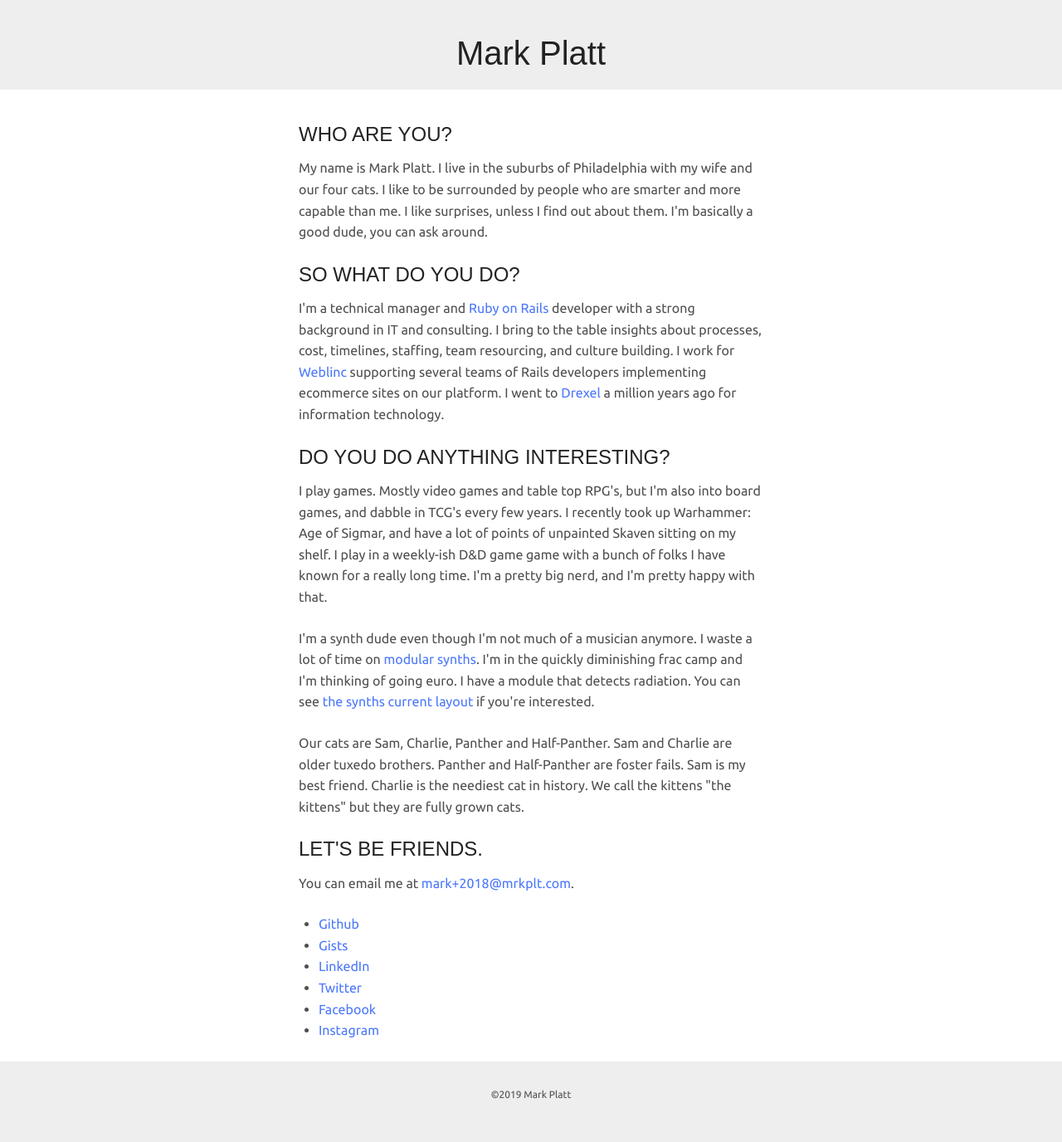
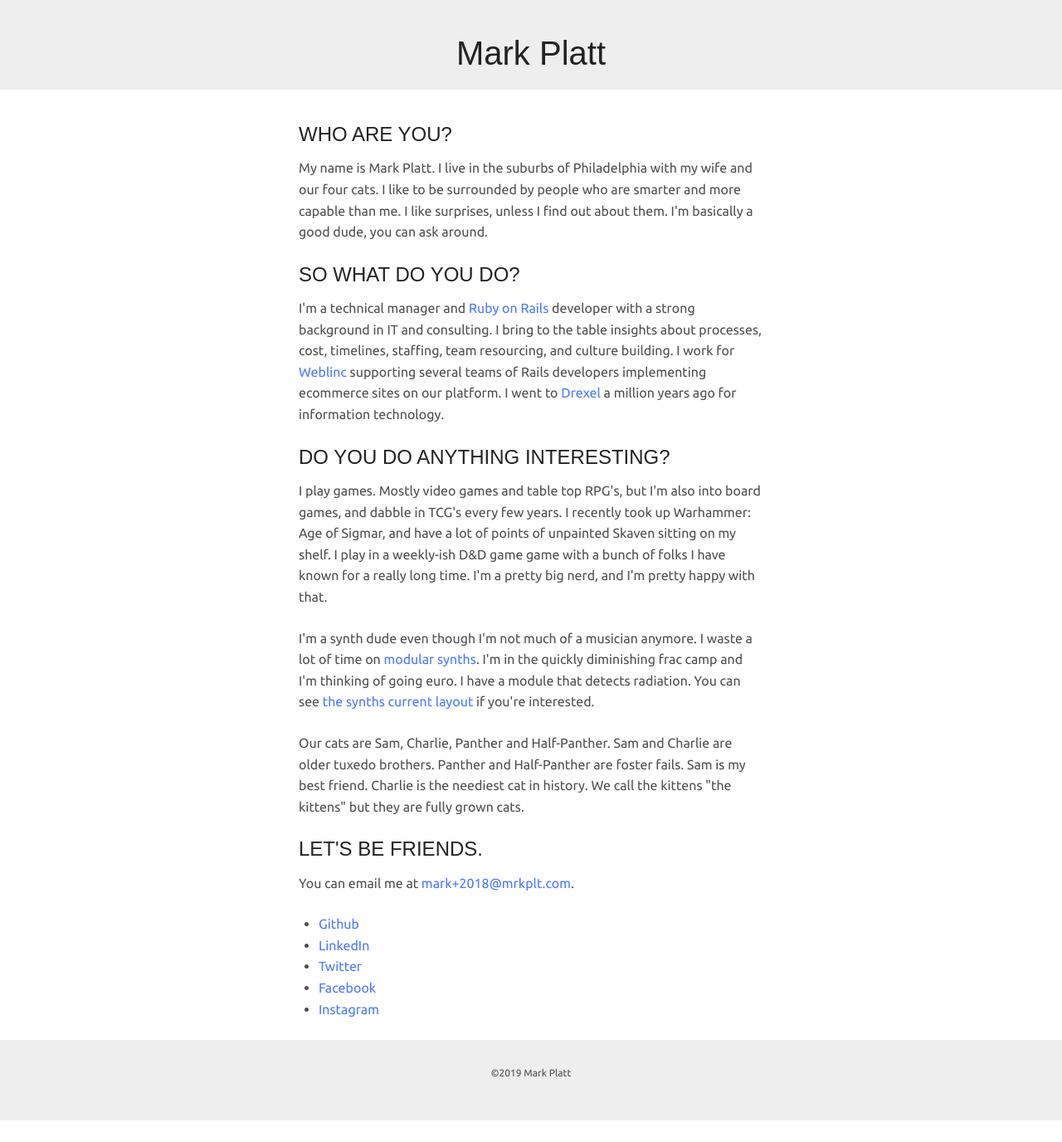
Before and after one commit to mrkplt/mrkplt.github.io, a Jekyll site: the page built from index.html, in a window 1280 px wide. Shown: the whole page at 83% size. Built offline with Jekyll 4.4.1, drawn with Linux system fonts in a browser that asks for light colours; some web fonts are replaced; after the commit the page ends 1350 px from its top, so only the background shows below that.

Commit message:
Update social.html

```diff
--- a/_includes/social.html
+++ b/_includes/social.html
@@ -1,11 +1,10 @@
 <h2 id='social'>Let's be friends.</h2>
   <p>
-    You can email me at <a href="mailto:mark.platt.2016@mrkplt.com">mark+2018@mrkplt.com</a>.
+    You can email me at <a href="mailto:mark.platt.2019@mrkplt.com">mark+2018@mrkplt.com</a>.
   </p>
   <p>
     <ul>
       <li><a href="https://github.com/mrkplt">Github</a></li>
-      <li><a href="https://gist.github.com/mrkplt">Gists</a></li>
       <li><a href="http://www.linkedin.com/in/markplatt/">LinkedIn</a></li>
       <li><a href="https://twitter.com/mrkplt">Twitter</a></li>
       <li><a href="https://www.facebook.com/mrkplt">Facebook</a></li>
```
